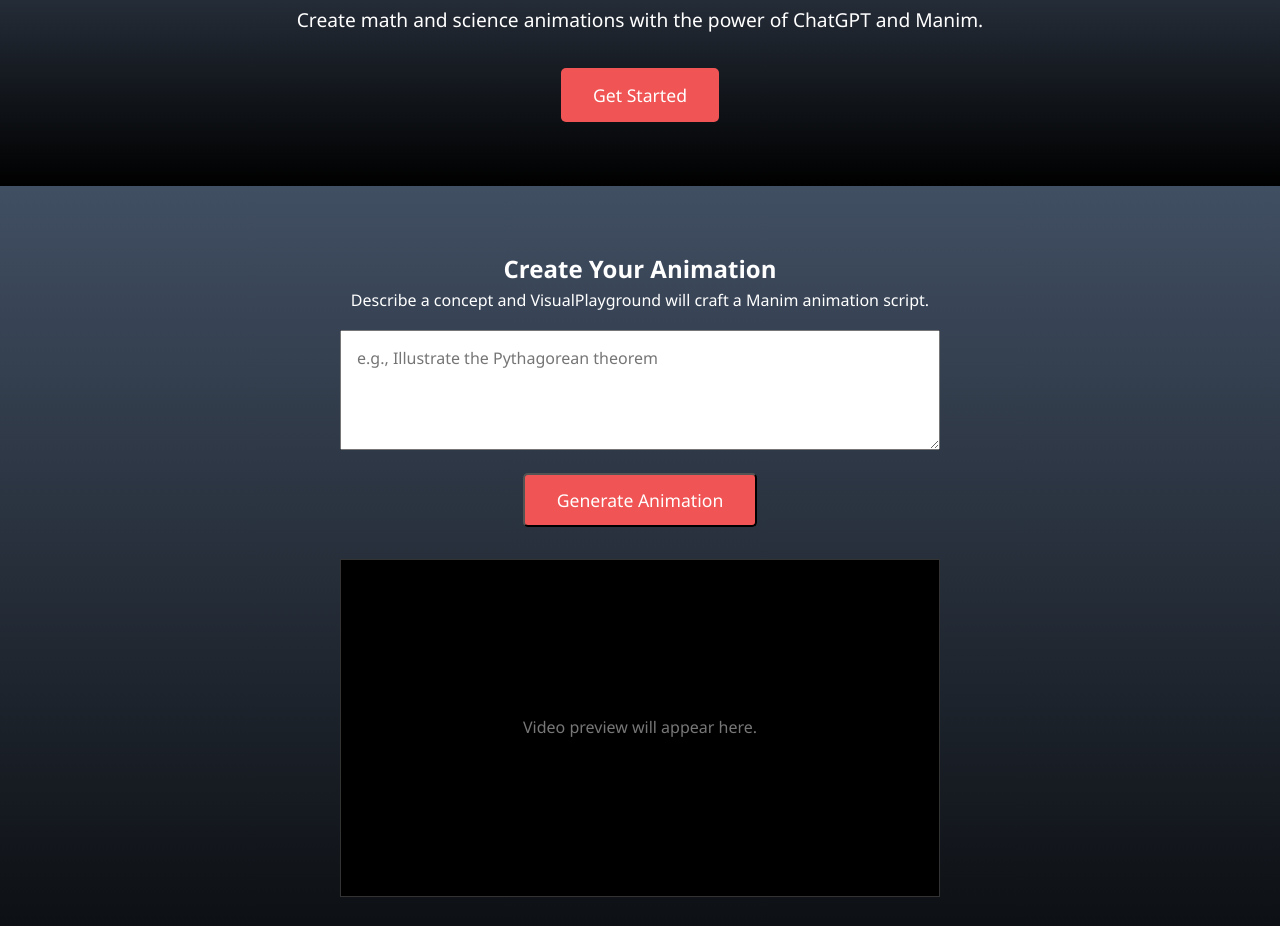
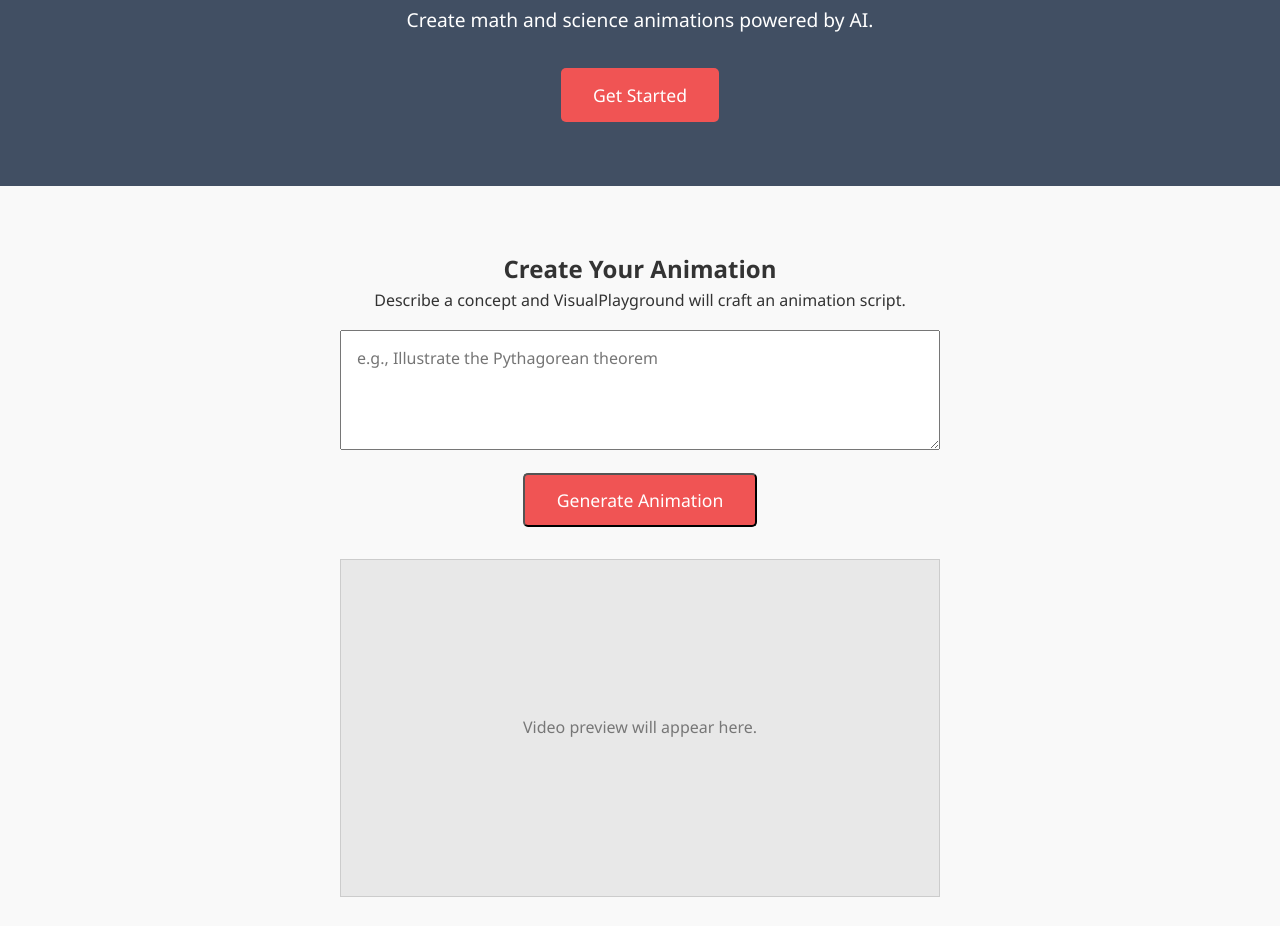
Before and after one commit to algoplaygroundcom/AlgoPlayground, a plain HTML site: page visualplayground.html in a window 1280 px wide. Shown: the part 271-1197 px from the top of the page. Drawn offline with nearby package versions, Linux system fonts and the light colour scheme.

Commit message:
Remove dark styling from VisualPlayground

```diff
--- a/visualplayground.html
+++ b/visualplayground.html
@@ -21,8 +21,8 @@
             font-family: 'Segoe UI', Tahoma, Geneva, Verdana, sans-serif;
         }
         body {
-            background-color: #1a1d24;
-            color: #eee;
+            background-color: var(--background-color);
+            color: var(--text-color);
             line-height: 1.6;
         }
         header {
@@ -45,7 +45,7 @@
             text-decoration: none;
         }
         .visual-hero {
-            background: linear-gradient(var(--secondary-color), #000);
+            background-color: var(--secondary-color);
             color: white;
             text-align: center;
             padding: 4rem 0;
@@ -75,21 +75,10 @@
             padding: 4rem 0;
             text-align: center;
         }
-        .dark-block {
-            background: linear-gradient(var(--secondary-color), #000);
-            color: #f0f0f0;
-            text-align: center;
-            padding: 4rem 0;
-        }
-        .dark-block h1,
-        .dark-block h2,
-        .dark-block p {
-            color: #fff;
-        }
         .video-screen {
             margin: 2rem auto;
-            background-color: #000;
-            border: 1px solid #333;
+            background-color: var(--light-accent);
+            border: 1px solid #ccc;
             width: 100%;
             max-width: 600px;
             height: 338px;
@@ -128,18 +117,18 @@
         </div>
     </header>
 
-    <section class="visual-hero dark-block">
+    <section class="visual-hero">
         <div class="container">
             <h1>VisualPlayground</h1>
-            <p>Create math and science animations with the power of ChatGPT and Manim.</p>
+            <p>Create math and science animations powered by AI.</p>
             <a href="#generator" class="cta-button">Get Started</a>
         </div>
     </section>
 
-    <section class="generator dark-block" id="generator">
+    <section class="generator" id="generator">
         <div class="container">
             <h2>Create Your Animation</h2>
-            <p>Describe a concept and VisualPlayground will craft a Manim animation script.</p>
+            <p>Describe a concept and VisualPlayground will craft an animation script.</p>
             <textarea id="conceptInput" placeholder="e.g., Illustrate the Pythagorean theorem"></textarea>
             <br>
             <button id="generateButton" class="cta-button">Generate Animation</button>
```
Also changed, not shown: index.html (+6 -13 lines).
